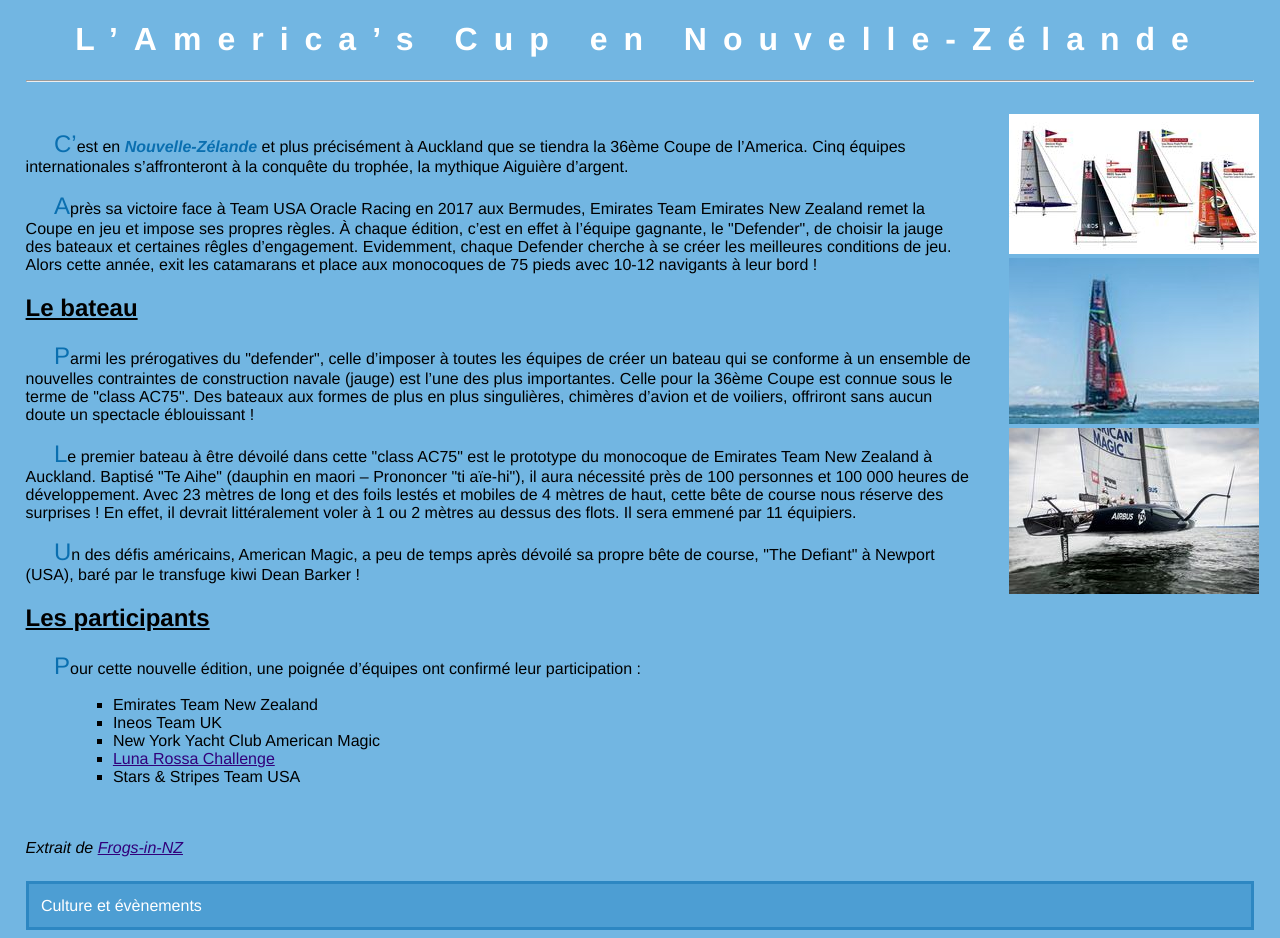
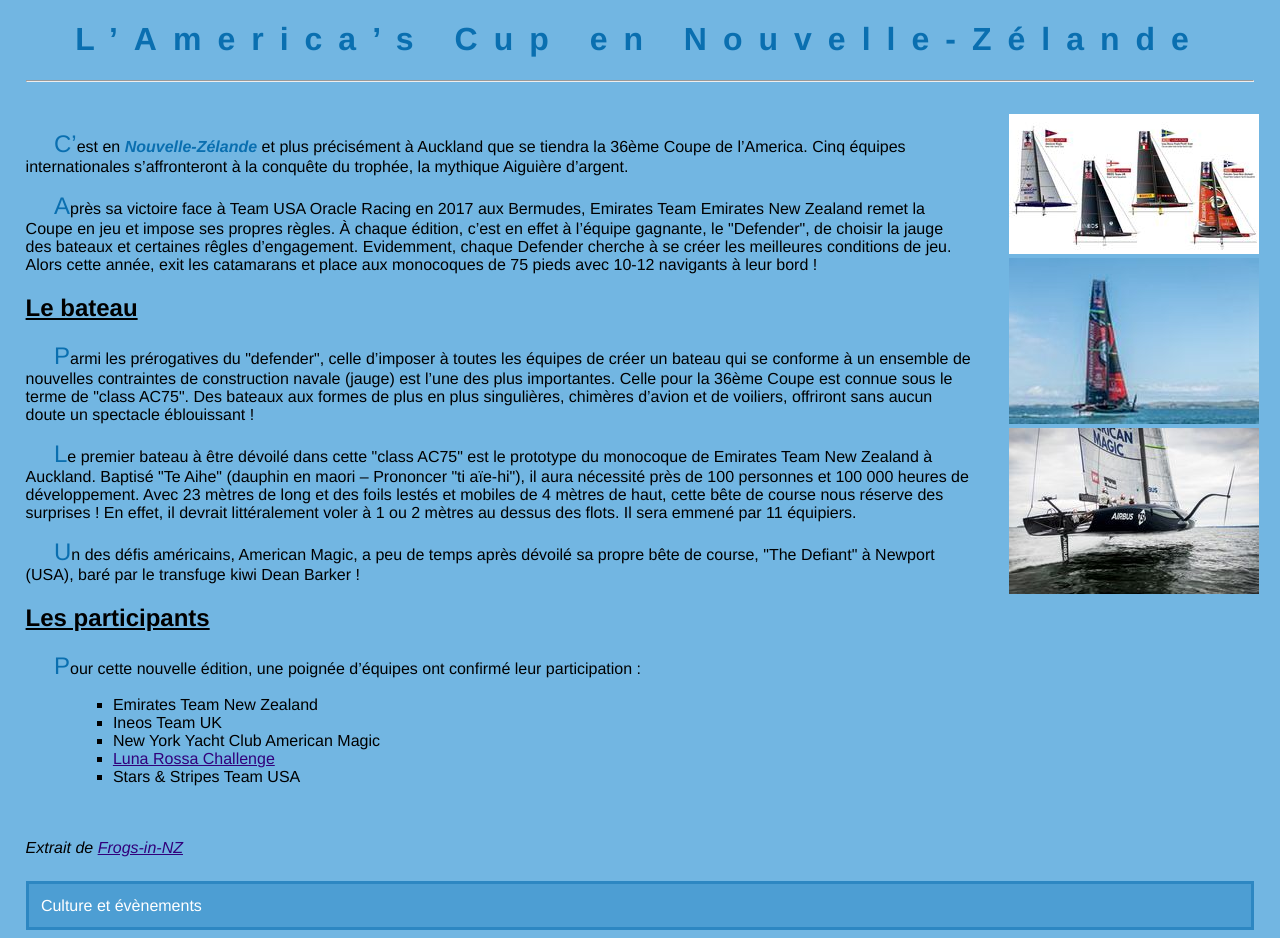
Before and after one commit to GMansa2/ACwebProjet, a plain HTML site: page index.html in a window 1280 px wide. Drawn offline with Linux system fonts and the light colour scheme.

Commit message:
Retour à la feuille de style d'origine

```diff
--- a/styles/36_americas_cup.css
+++ b/styles/36_americas_cup.css
@@ -14,7 +14,7 @@ header
 h1    /* Style à appliquer sur les titres h1 */
 {
   text-align: center;
-  color: white;    /*#0A6FB0;*/
+  color: #0A6FB0;
   letter-spacing: 0.5em;
 }
 h2     /* Style à appliquer sur les sous-titres h2 */
```
